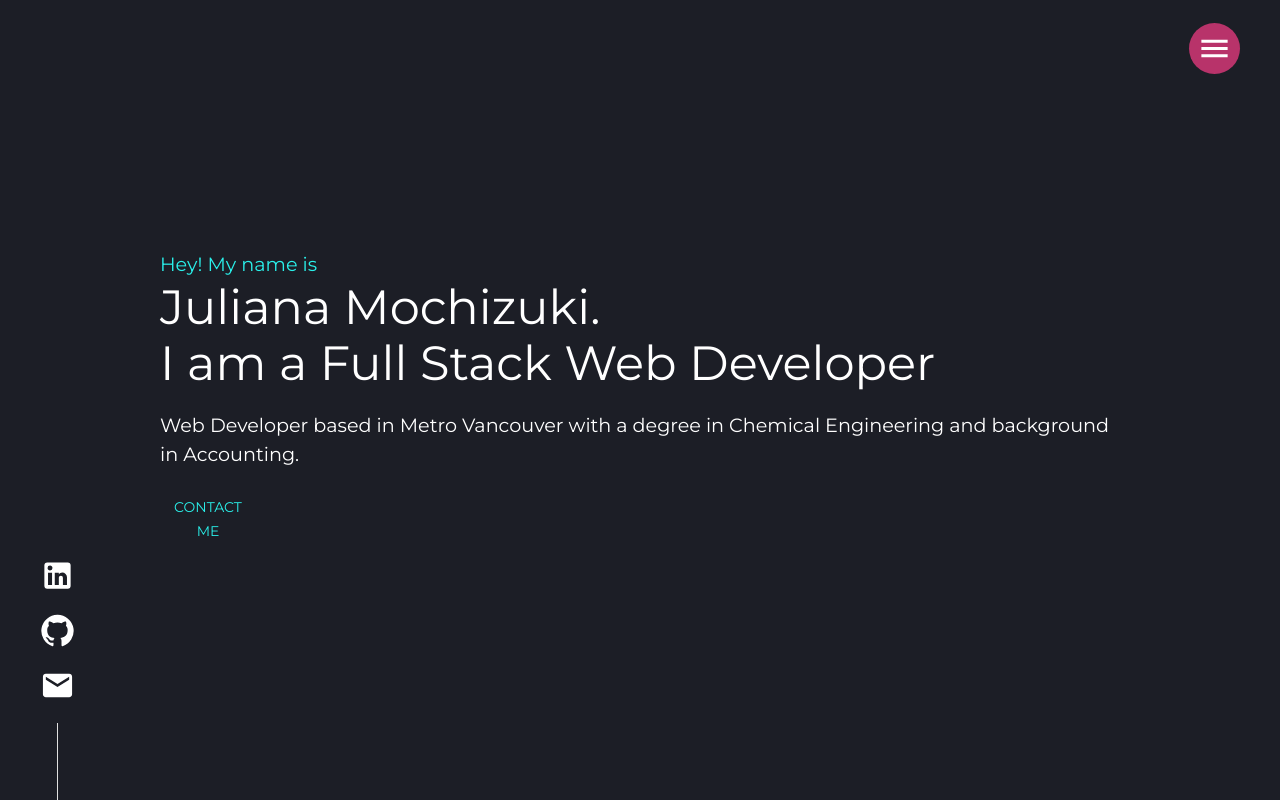
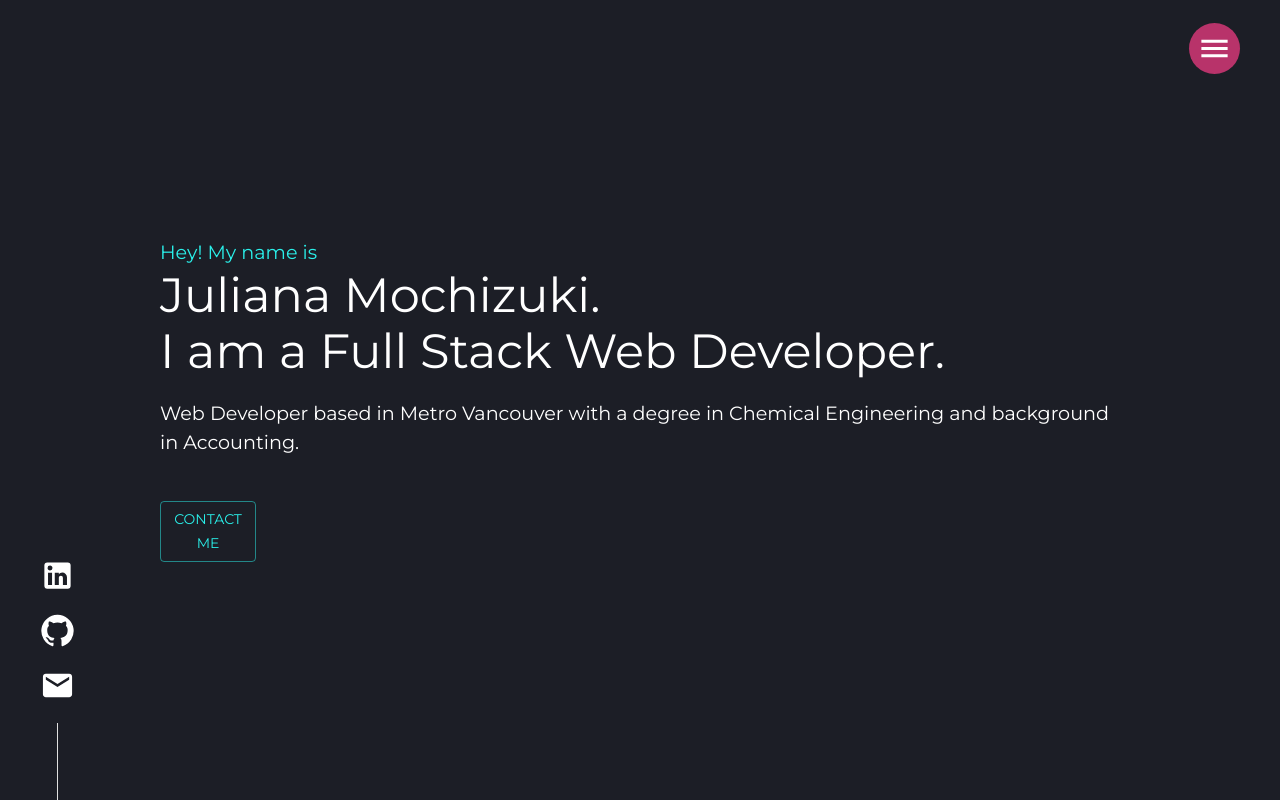
Before and after one commit to jkmochizuki/my-portfolio, a React (Create React App) app: page / in a window 1280 px wide. Shown: the top 800 px of the page. Built offline with nearby package versions, Linux system fonts and the light colour scheme.

Commit message:
Updtae home component

```diff
--- a/src/components/Home.jsx
+++ b/src/components/Home.jsx
@@ -22,10 +22,15 @@ export default function Home() {
             Juliana Mochizuki.
           </Typography>
           <Typography variant="h3" color="white">
-            I am a Full Stack Web Developer
+            I am a Full Stack Web Developer.
           </Typography>
           <br />
-          <Typography xs={3} variant="body1" sx={{ textAlign: "left" }} color="white">
+          <Typography
+            xs={3}
+            variant="body1"
+            sx={{ textAlign: "left" }}
+            color="white"
+          >
             Web Developer based in Metro Vancouver with a degree in Chemical
             Engineering and background in Accounting.
           </Typography>
@@ -34,15 +39,13 @@ export default function Home() {
             item
             container
             xs={1.2}
-            display="flex"
-            justifyContent="space-between"
-            color="white"
+            mt={3}
           >
-            <Button>Contact me</Button>
-
+            <Button variant="outlined" borderColor="primary.main">
+              Contact me
+            </Button>
           </Grid>
         </Grid>
-
       </Grid>
     </ThemeProvider>
   );
```
